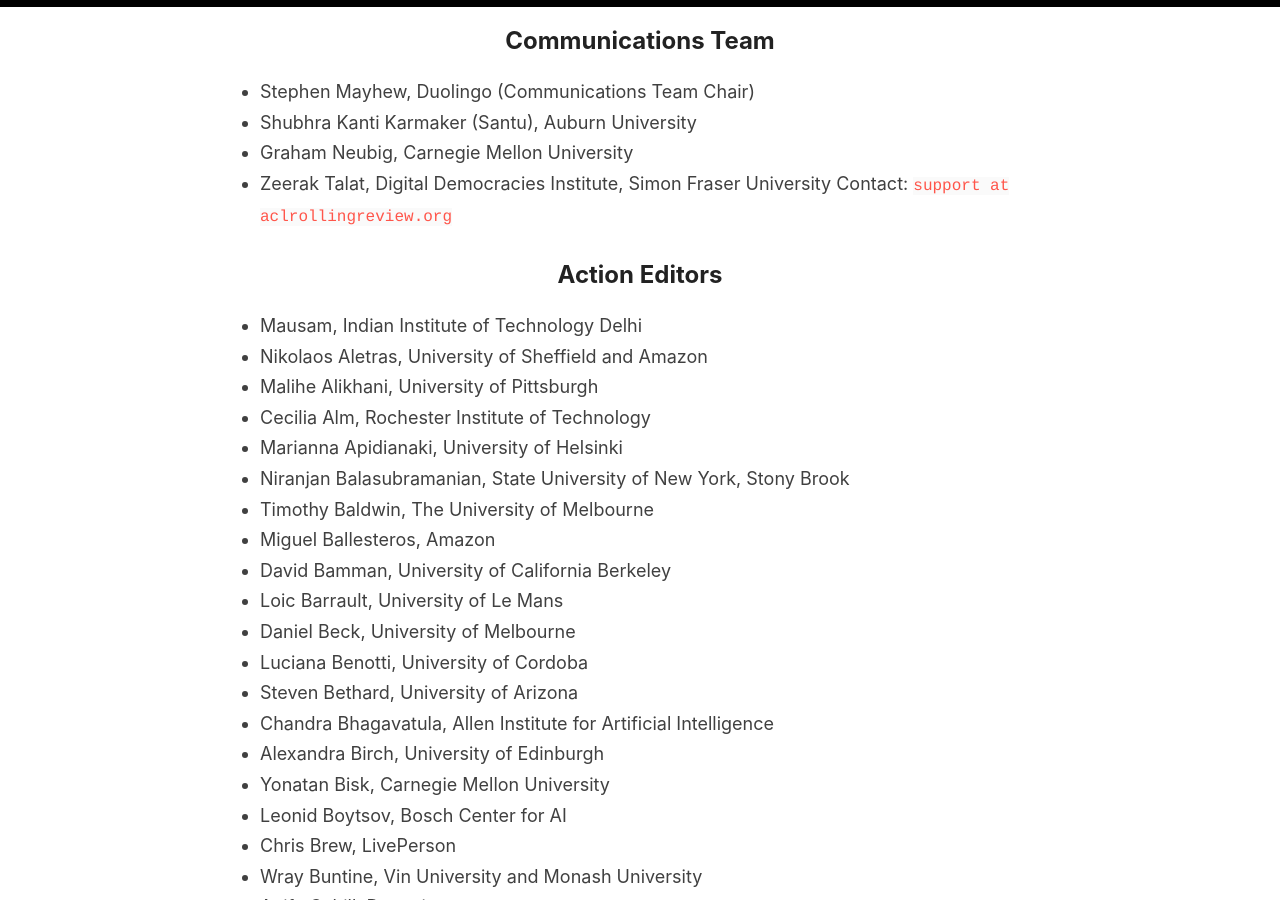
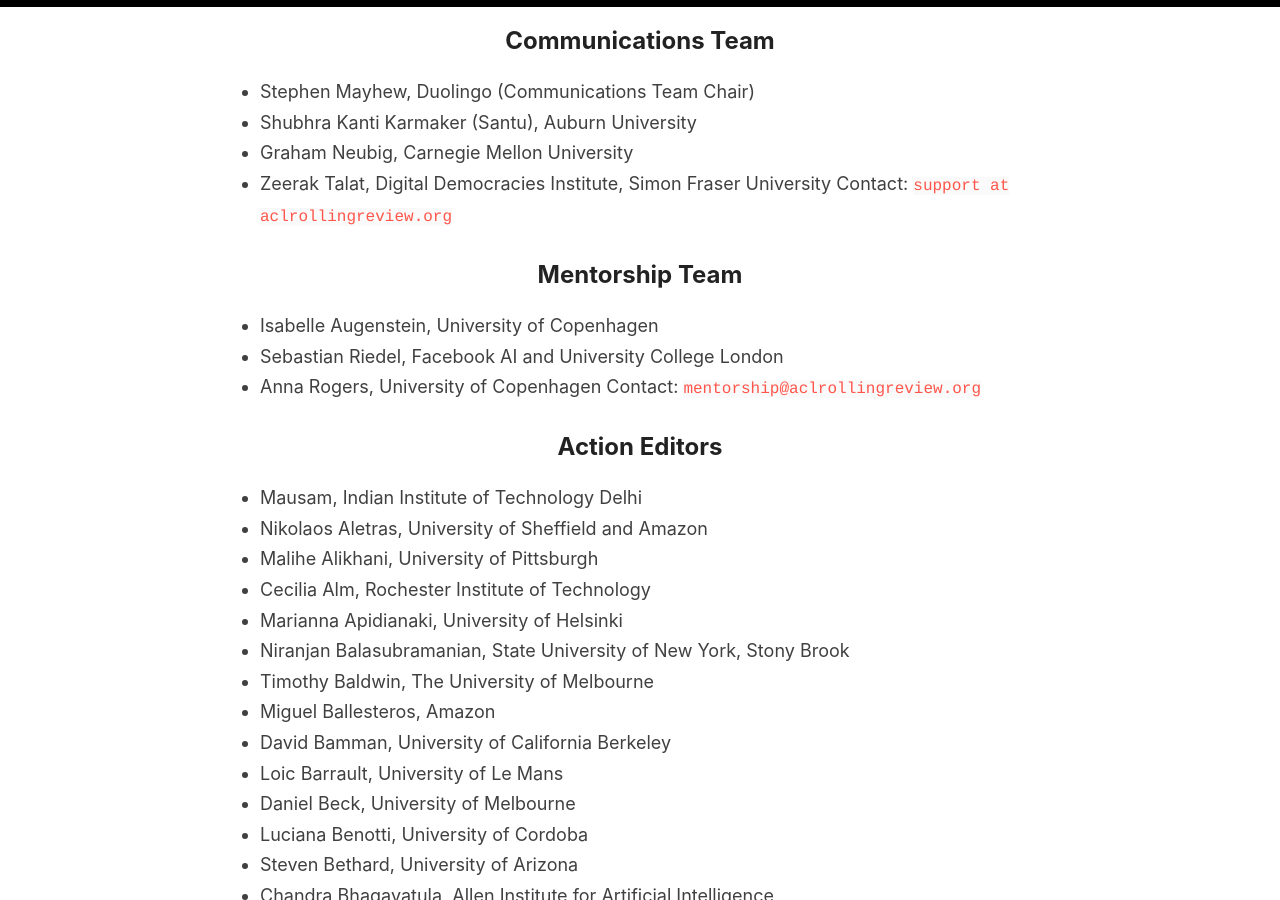
Before and after one commit to amitmerchant1990/reverie, a Jekyll site: the page built from people.md, in a window 1280 px wide and 900 px high, scrolled down 1043 px. Built offline with Jekyll 4.4.1, drawn with Linux system fonts in a browser that asks for light colours.

Commit message:
Update people.md

```diff
--- a/people.md
+++ b/people.md
@@ -39,6 +39,13 @@
 - Graham Neubig, Carnegie Mellon University
 - Zeerak Talat, Digital Democracies Institute, Simon Fraser University
 Contact: `support at aclrollingreview.org`
+
+## Mentorship Team
+
+- Isabelle Augenstein, University of Copenhagen
+- Sebastian Riedel, Facebook AI and University College London
+- Anna Rogers, University of Copenhagen
+Contact: `mentorship@aclrollingreview.org`
 
 ## Action Editors
 
```
